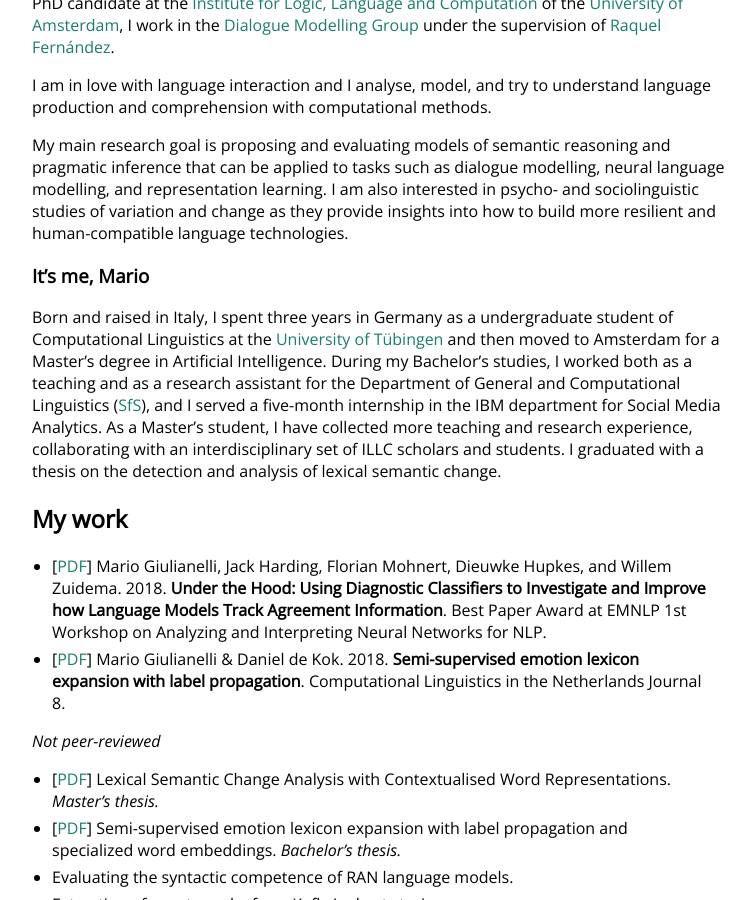
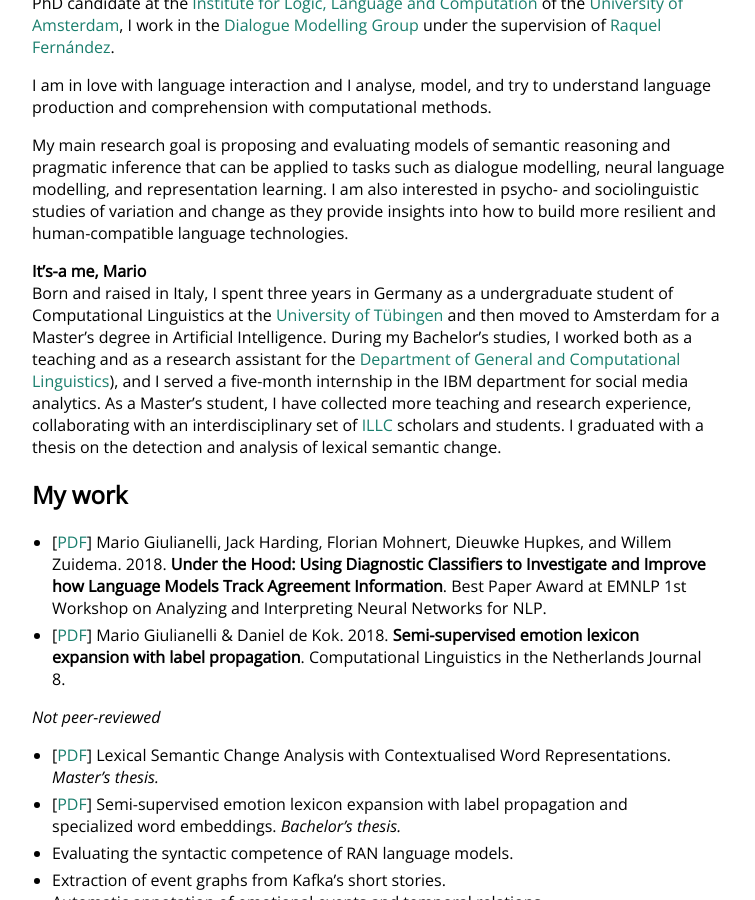
Before and after one commit to glnmario/glnmario.github.io, a Jekyll site: the page built from index.md, in a window 1280 px wide and 900 px high, scrolled down 305 px. Shown: the whole window, without its empty margins (258-1013 px from the left). Built offline with Jekyll 4.4.1, drawn with Linux system fonts in a browser that asks for light colours.

Commit message:
Update index.md

```diff
--- a/index.md
+++ b/index.md
@@ -18,10 +18,10 @@ I am in love with language interaction and I analyse, model, and try to understa
 My main research goal is proposing and evaluating models of semantic reasoning and pragmatic inference that can be applied to tasks such as dialogue modelling, neural language modelling, and representation learning. I am also interested in psycho- and sociolinguistic studies of variation and change as they provide insights into how to build more resilient and human-compatible language technologies.
 
 
-### It's me, Mario
+**It's-a me, Mario**
 Born and raised in Italy, I spent three years in Germany as a undergraduate student of Computational Linguistics at the [University of Tübingen](https://uni-tuebingen.de/en/) and then moved to Amsterdam for a Master's degree in Artificial Intelligence.
-During my Bachelor's studies, I worked both as a teaching and as a research assistant for the Department of General and Computational Linguistics ([SfS](https://uni-tuebingen.de/en/faculties/faculty-of-humanities/departments/modern-languages/department-of-linguistics/)), and I served a five-month internship in the IBM department for Social Media Analytics.
-As a Master's student, I have collected more teaching and research experience, collaborating with an interdisciplinary set of ILLC scholars and students. I graduated with a thesis on the detection and analysis of lexical semantic change.
+During my Bachelor's studies, I worked both as a teaching and as a research assistant for the [Department of General and Computational Linguistics](https://uni-tuebingen.de/en/faculties/faculty-of-humanities/departments/modern-languages/department-of-linguistics/)), and I served a five-month internship in the IBM department for social media analytics.
+As a Master's student, I have collected more teaching and research experience, collaborating with an interdisciplinary set of [ILLC](https://www.illc.uva.nl) scholars and students. I graduated with a thesis on the detection and analysis of lexical semantic change.
 <!--
 In July 2017 I graduated with a
 thesis that proposes [new methods](https://arxiv.org/abs/1708.03910) for the analysis of affective text.
```
